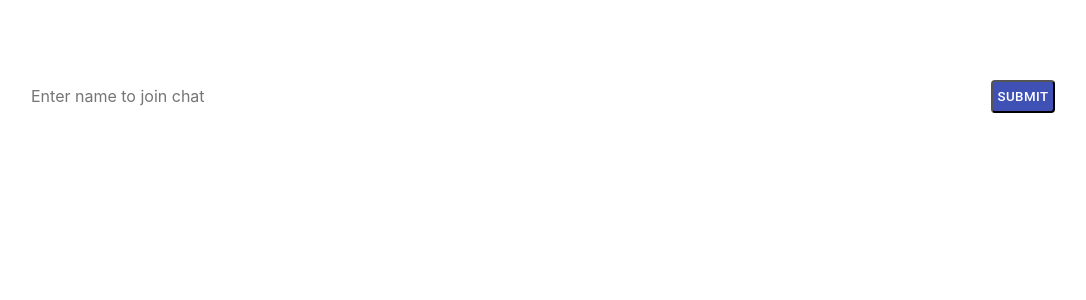
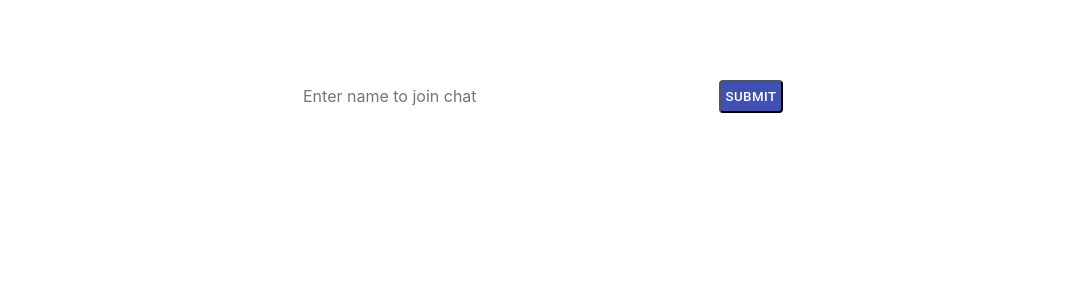
Before and after one commit to shaunmcarmody/chat-app-client, a React (Create React App) app: page / in a window 1280 px wide. Shown: the top 300 px of the page, without its empty margins (97-1183 px from the left). Built offline with nearby package versions, Linux system fonts and the light colour scheme; no server answers; the HTML template or start-up script is replaced by a standard one.

Commit message:
init user with id and set in state

```diff
--- a/src/App.js
+++ b/src/App.js
@@ -1,23 +1,37 @@
 import React, { Component } from 'react';
 import axios from 'axios';
+import uuid from 'uuid/v4';
+import styled from 'styled-components';
 import { Portal, Splash } from './components/views';
+
+const Div = styled.div`
+  margin: auto;
+  max-width: 600px;
+  width: 100%;
+`;
 
 class App extends Component {
   state = {
     user: null,
+    userId: null,
     messages: [],
-    error: ''
+    error: '',
+  }
+
+  componentDidMount() {
+    this.subscribe();
   }
 
   initUser = (user) => {
-    this.setState({ user });
+    const userId = uuid();
+    this.setState({ user, userId });
     this.subscribe();
   }
 
   postMessage = async (message) => {
     try {
-      const { user } = this.state;
-      await axios.post('http://localhost:5000/message/new', { user, message });
+      const { user, userId } = this.state;
+      await axios.post('http://localhost:5000/message/new', { user, userId, message });
     } catch ({ message }) {
       this.setState({ error: message });
     }
@@ -38,19 +52,20 @@ class App extends Component {
 
   render() {
     return (
-      <div className="App">
+      <Div>
         {
           this.state.user ?
             <Portal
               messages={this.state.messages}
               submit={this.postMessage}
+              userId={this.state.userId}
             />
             :
             <Splash
               submit={this.initUser}
             />
         }
-      </div>
+      </Div>
     );
   }
 
```
